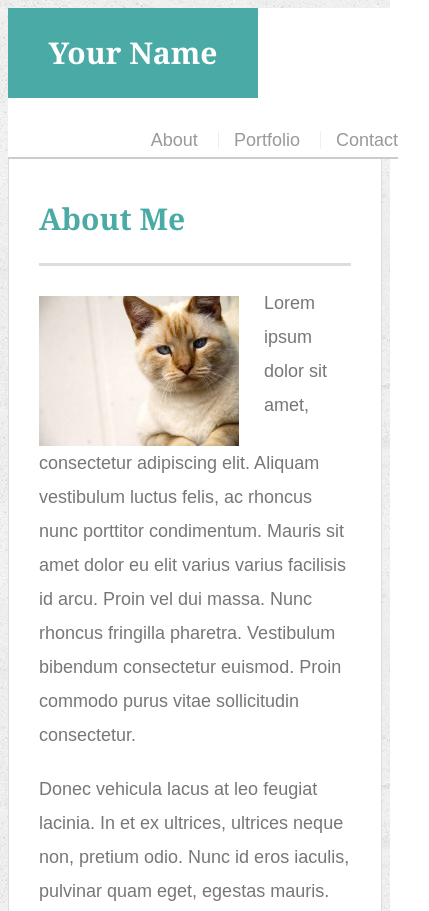
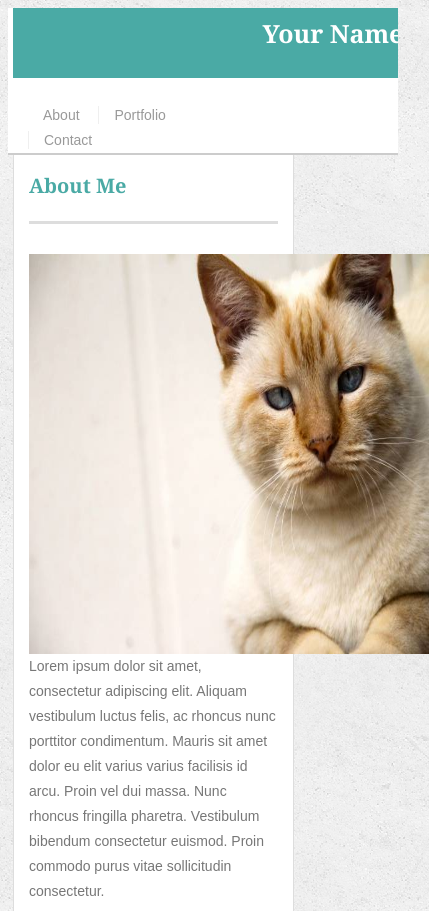
Before and after one commit to dimz13/Responsive-Portfolio, a plain HTML site: page index.html in a window 390 px wide. Shown: the top 911 px of the page, 429 px wide, since content can reach past the window. Drawn offline with Linux system fonts and the light colour scheme.

Commit message:
added media query for indexpage

```diff
--- a/assets/css/style.css
+++ b/assets/css/style.css
@@ -215,8 +215,82 @@ input[type=submit] {
   background: #4aaaa5;
   border: 0 none;
 }
-@media only screen and (min-width: 980px) {
-  body {
-  background-color: black;
+/* for max-width:980px*/
+@media only screen and (max-width: 980px) {
+  .main-section {
+    float: left;
+    width: 70%;
+    padding: 15px;
+    margin: 0 0 20px;
+
   }
+
+body {
+  font-size: 18px;
+  line-height: 25px;
 }
+nav {
+  margin-right:25px;
+}
+
+}
+
+@media only screen and (max-width: 768px) {
+
+  .container {
+    width: 100%;
+    /* max-width: 960px; */
+    margin: 0 70px;
+    clear: both;
+  }
+  .main-section {
+    float: left;
+    width: 90%;
+    padding: 15px;
+  }
+
+body {
+  font-size: 14px;
+  line-height: 25px;
+}
+nav {
+  margin-right:85px;
+}
+h1 {
+  font-size: 20px;
+  line-height: 30px;
+}
+#logo {
+  float: left;
+  width: 200px;
+  height: 70px;
+  font-size: 25px;
+  line-height: 50px;
+}
+
+}
+
+@media only screen and (max-width: 640px) {
+  .container {
+    width: 75%;
+    margin: 0 0 10px 5px;
+
+  }
+  .main-section {
+    float: right;
+    width: 100%;
+    padding: 15px;
+  }
+  .auth-image {
+    float: left;
+    width: 400px;
+    height: 400px;
+    margin-top: 10px;
+    margin-right: 20px;
+  }
+#logo {
+  float: left;
+  width: 640px;
+}
+
+}
--- a/index.html
+++ b/index.html
@@ -27,9 +27,6 @@
       <img src="assets/images/cat.jpg" class="auth-image" alt="Your Name">
 
       <p>Lorem ipsum dolor sit amet, consectetur adipiscing elit. Aliquam vestibulum luctus felis, ac rhoncus nunc porttitor condimentum. Mauris sit amet dolor eu elit varius varius facilisis id arcu. Proin vel dui massa. Nunc rhoncus fringilla pharetra. Vestibulum bibendum consectetur euismod. Proin commodo purus vitae sollicitudin consectetur.</p>
-
-      <p>Donec vehicula lacus at leo feugiat lacinia. In et ex ultrices, ultrices neque non, pretium odio. Nunc id eros iaculis, pulvinar quam eget, egestas mauris.</p>
-
       <p>Suspendisse dictum, arcu at convallis faucibus, quam sapien tincidunt nunc, sit amet egestas nibh tortor et mi. Orci varius natoque penatibus et magnis dis parturient montes, nascetur ridiculus mus.</p>
 
     </section>
```
